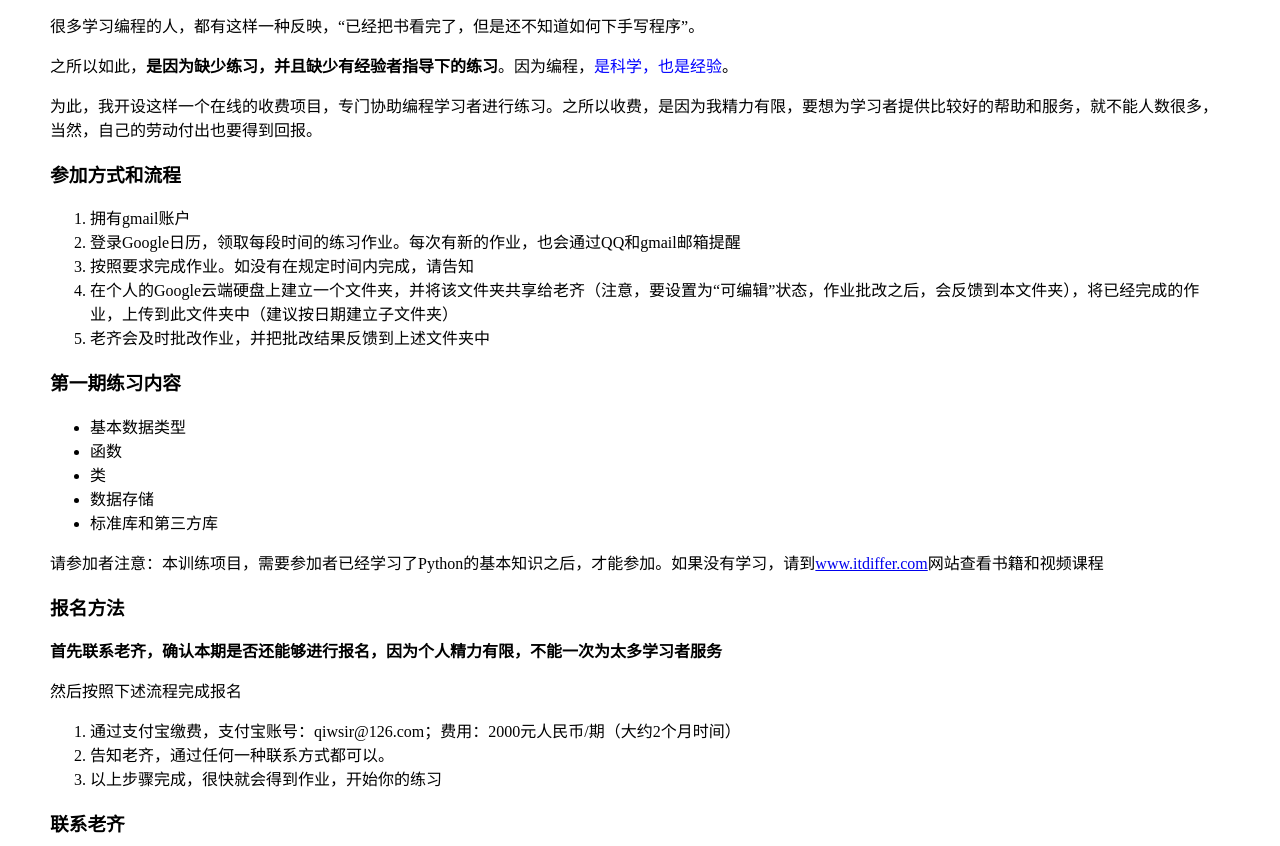
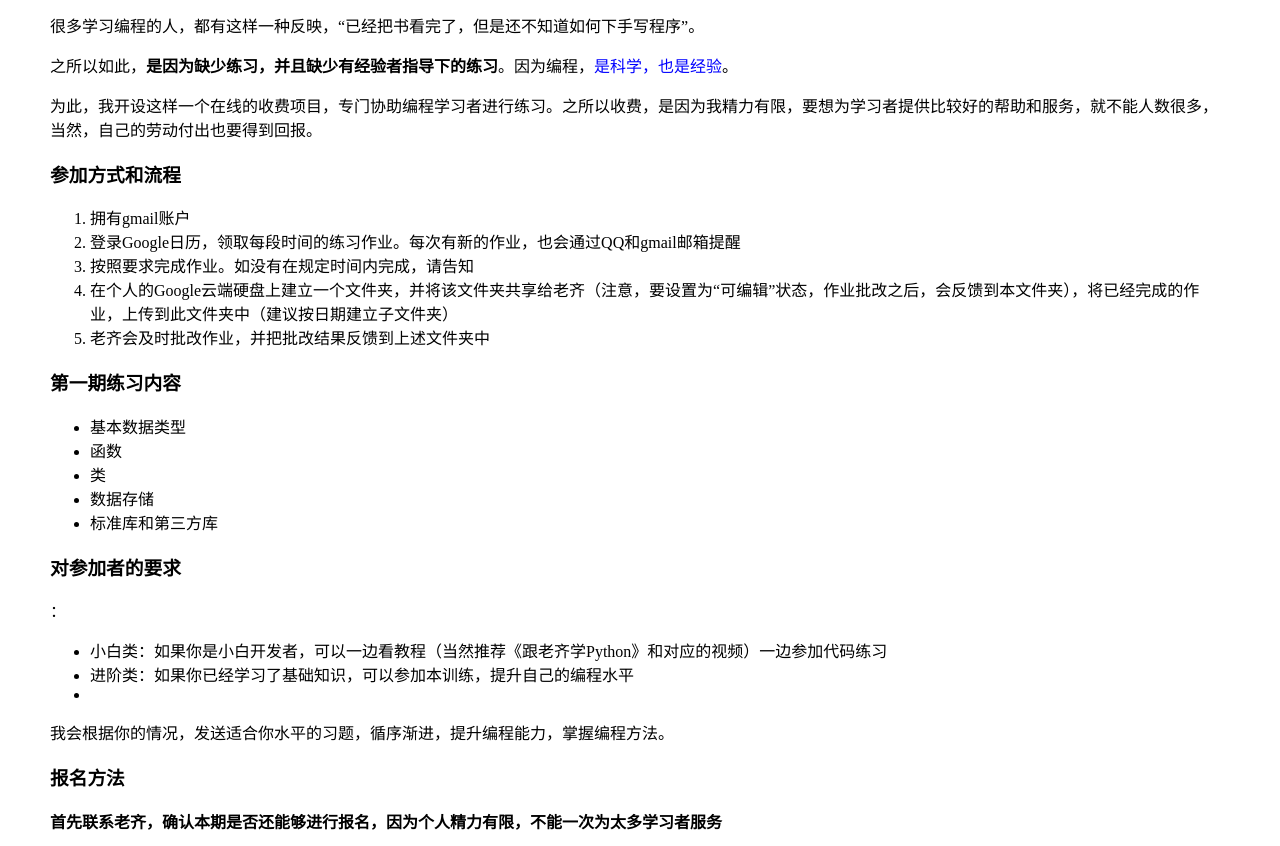
Before and after one commit to Amoxicillins/qiwsir.github.io, a plain HTML site: page coding.html in a window 1280 px wide. Shown: the part 102-948 px from the top of the page. Drawn offline with Linux system fonts and the light colour scheme.

Commit message:
new person

```diff
--- a/coding.html
+++ b/coding.html
@@ -38,7 +38,12 @@
     <li>数据存储</li>
     <li>标准库和第三方库</li>
 </ul>
-<p>请参加者注意：本训练项目，需要参加者已经学习了Python的基本知识之后，才能参加。如果没有学习，请到<a href="http://www.itdiffer.com">www.itdiffer.com</a>网站查看书籍和视频课程</p>
+<p><h3>对参加者的要求</h3></p>：
+<ul>
+    <li>小白类：如果你是小白开发者，可以一边看教程（当然推荐《跟老齐学Python》和对应的视频）一边参加代码练习</li>
+    <li>进阶类：如果你已经学习了基础知识，可以参加本训练，提升自己的编程水平<li>
+</ul>
+<p>我会根据你的情况，发送适合你水平的习题，循序渐进，提升编程能力，掌握编程方法。</p>
 <h3>报名方法</h3>
 <p><b>首先联系老齐，确认本期是否还能够进行报名，因为个人精力有限，不能一次为太多学习者服务</b></p>
 <p>然后按照下述流程完成报名</p>
```
